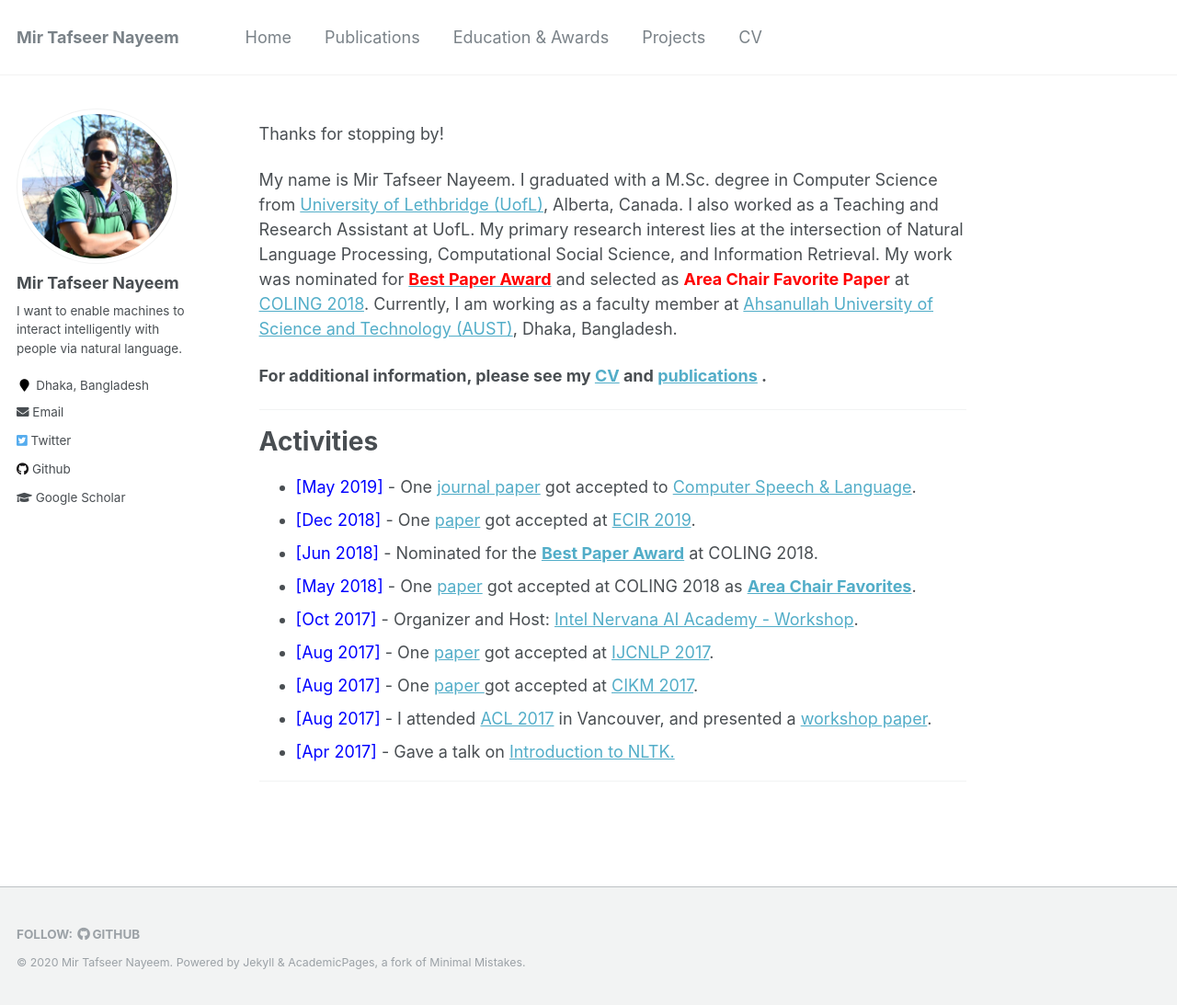
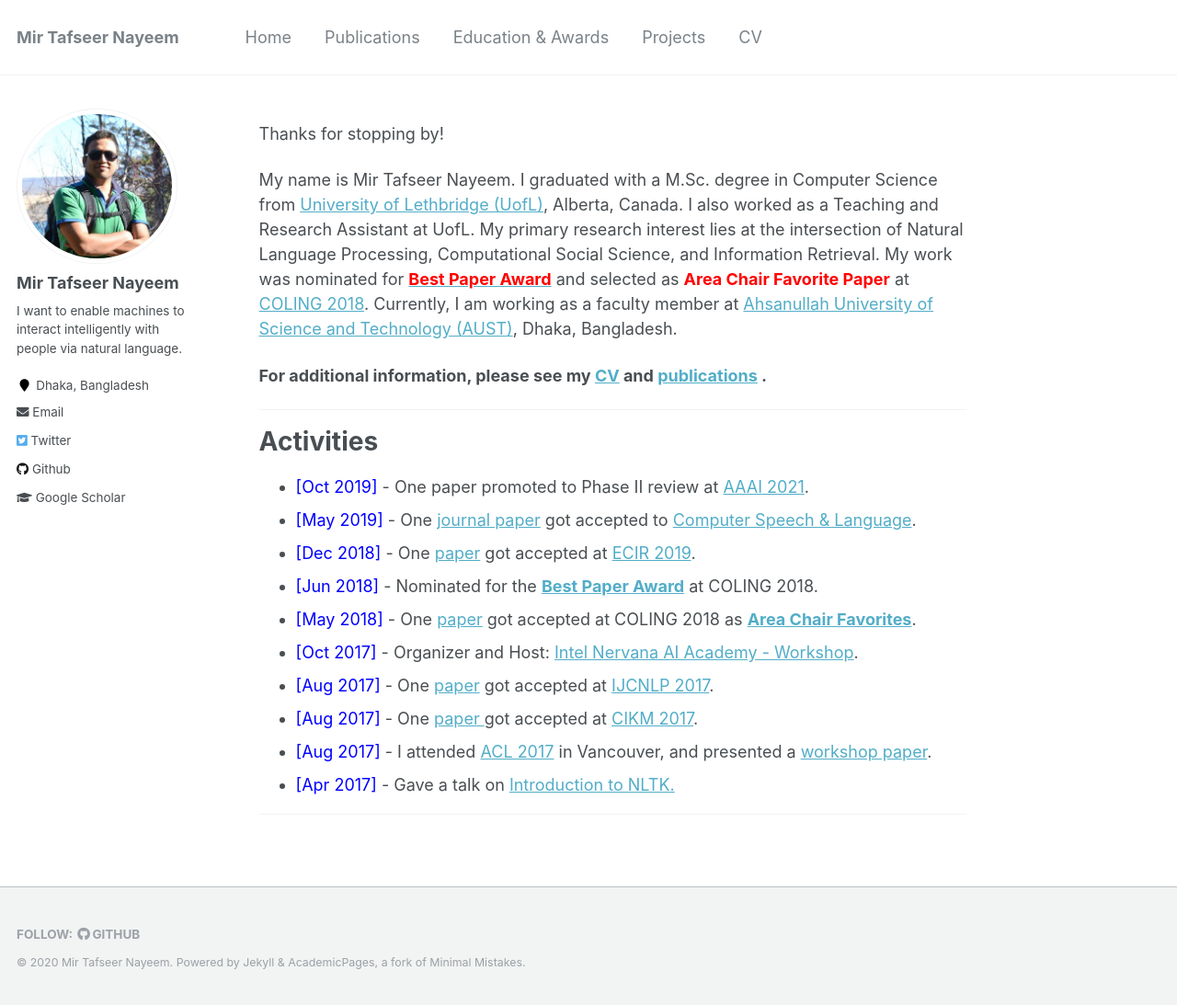
Before and after one commit to sujan-sarker/sujan-sarker.github.io, a Jekyll site: the page built from _pages/about.md, in a window 1280 px wide and 1093 px high. Shown: the whole window at 92% size. Built offline with Jekyll 4.4.1, drawn with Linux system fonts in a browser that asks for light colours.

Commit message:
Update about.md

```diff
--- a/_pages/about.md
+++ b/_pages/about.md
@@ -19,6 +19,7 @@ My name is Mir Tafseer Nayeem. I graduated with a M.Sc. degree in Computer Scien
 
 # Activities
 
+* <span style="color:Blue"> [Oct 2019] </span> - One paper promoted to Phase II review at [AAAI 2021](https://aaai.org/Conferences/AAAI-21).
 * <span style="color:Blue"> [May 2019] </span> - One [journal paper](https://www.sciencedirect.com/science/article/pii/S0885230818303449) got accepted to  [Computer Speech & Language](https://www.journals.elsevier.com/computer-speech-and-language).
 * <span style="color:Blue"> [Dec 2018] </span> - One [paper](https://link.springer.com/chapter/10.1007/978-3-030-15719-7_14) got accepted at [ECIR 2019](http://ecir2019.org/).
 * <span style="color:Blue"> [Jun 2018] </span> - Nominated for the [**Best Paper Award**](http://coling2018.org/coling-2018-best-papers/) at COLING 2018.
```
